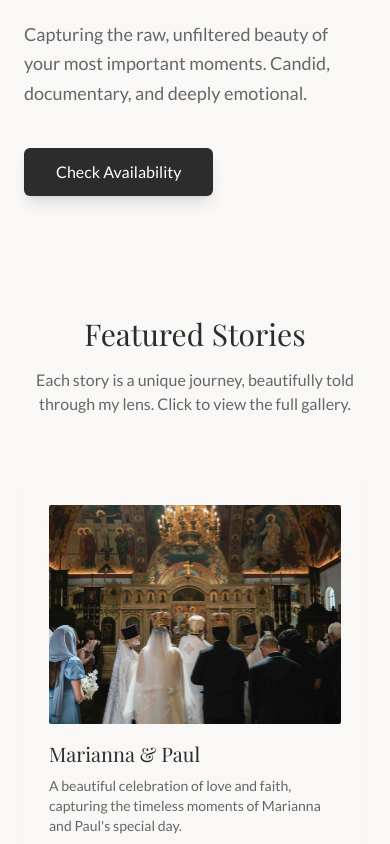
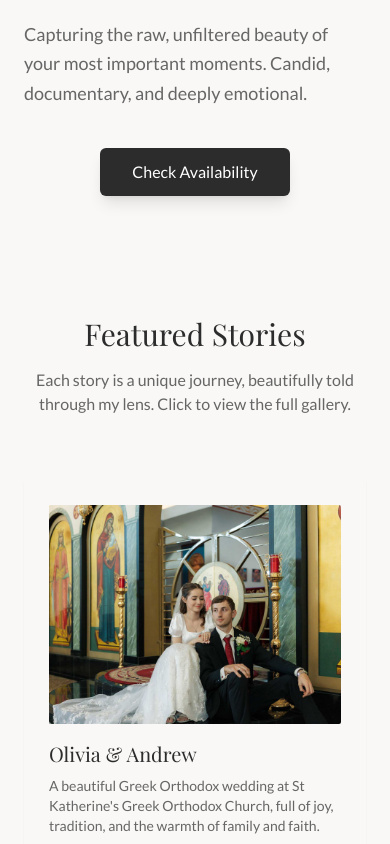
Before and after one commit to nikholasnova/novachukphoto, a React (Vite) app: page / in a window 390 px wide. Shown: the part 840-1684 px from the top of the page. Built offline with nearby package versions, Linux system fonts and the light colour scheme; a web font is replaced by a local one.

Commit message:
Add new gallery

```diff
--- a/index.html
+++ b/index.html
@@ -16,7 +16,7 @@
     <title>Novachuk Photography | Arizona Orthodox Wedding Photographer</title>
     <meta name="title" content="Novachuk Photography | Arizona Orthodox Wedding Photographer" />
     <meta name="description" content="Arizona-based Orthodox wedding photographer specializing in authentic, documentary-style photography. Capturing real, unscripted love stories with timeless elegance. Book Nikholas Novachuk for your special day." />
-    <meta name="keywords" content="Orthodox wedding photographer, Arizona wedding photographer, documentary wedding photography, candid wedding photos, Sedona photographer, Greek Orthodox wedding, Russian Orthodox wedding" />
+    <meta name="keywords" content="Orthodox wedding photographer, Arizona wedding photographer, Greek Orthodox wedding, Russian Orthodox wedding, documentary wedding photography, candid wedding photos, Sedona wedding photographer, Austin Texas wedding photographer, Sacramento California wedding photographer, St Katherine's Greek Orthodox Church, Holy Ascension Russian Orthodox Church, St Seraphim's Cathedral, Transfiguration Greek Orthodox Church Austin, Briar Patch Inn Sedona, Bell Rock Sedona" />
     <meta name="author" content="Nikholas Novachuk" />
     <link rel="canonical" href="https://novachukphoto.com/" />
 
--- a/src/components/Hero.tsx
+++ b/src/components/Hero.tsx
@@ -24,7 +24,7 @@ export default function Hero() {
           <p className="text-text-muted text-lg max-w-md leading-relaxed">
             Capturing the raw, unfiltered beauty of your most important moments. Candid, documentary, and deeply emotional.
           </p>
-          <div className="pt-4">
+          <div className="pt-4 text-center md:text-left">
             <a
               href="#contact"
               className="inline-block px-8 py-3 bg-text-main text-white rounded-md hover:bg-text-muted transition-all duration-300 text-center shadow-lg hover:shadow-xl hover:-translate-y-0.5"
--- a/src/components/Portfolio.tsx
+++ b/src/components/Portfolio.tsx
@@ -3,6 +3,7 @@ import { motion, AnimatePresence } from 'framer-motion';
 import { X } from 'lucide-react';
 import GalleryEmbed from './GalleryEmbed';
 import patienceImg from '../assets/P&D 829.jpg';
+import oliviaAndAndrewImg from '../assets/Olivia and Andrew.jpg';
 import annaImg from '../assets/J&A 367.jpg';
 import lauraTrevorImg from '../assets/Laura & Trevor.jpg';
 import mariannaPaulImg from '../assets/Marianna and Paul-273.jpg';
@@ -20,11 +21,20 @@ interface BlogPost {
 
 const portfolioItems: BlogPost[] = [
   {
+    id: 5,
+    embedId: "693b4d22f21f0bde566a3d26",
+    slug: "-oliviaandandrew",
+    title: "Olivia & Andrew",
+    description: "A beautiful Greek Orthodox wedding at St Katherine's Greek Orthodox Church, full of joy, tradition, and the warmth of family and faith.",
+    thumbnail: oliviaAndAndrewImg,
+    textContent: ``
+  },
+  {
     id: 1,
     embedId: "693b33b67538e1b0110a33f5",
     slug: "-mariannapaul",
     title: "Marianna & Paul",
-    description: "A beautiful celebration of love and faith, capturing the timeless moments of Marianna and Paul's special day.",
+    description: "A beautiful Russian Orthodox wedding at Holy Ascension Russian Orthodox Church in Sacramento, California. A day filled with grace, tradition, and timeless beauty.",
     thumbnail: mariannaPaulImg,
     textContent: ``
   },
```
Also changed, not shown: src/assets/Olivia and Andrew.jpg (added).
